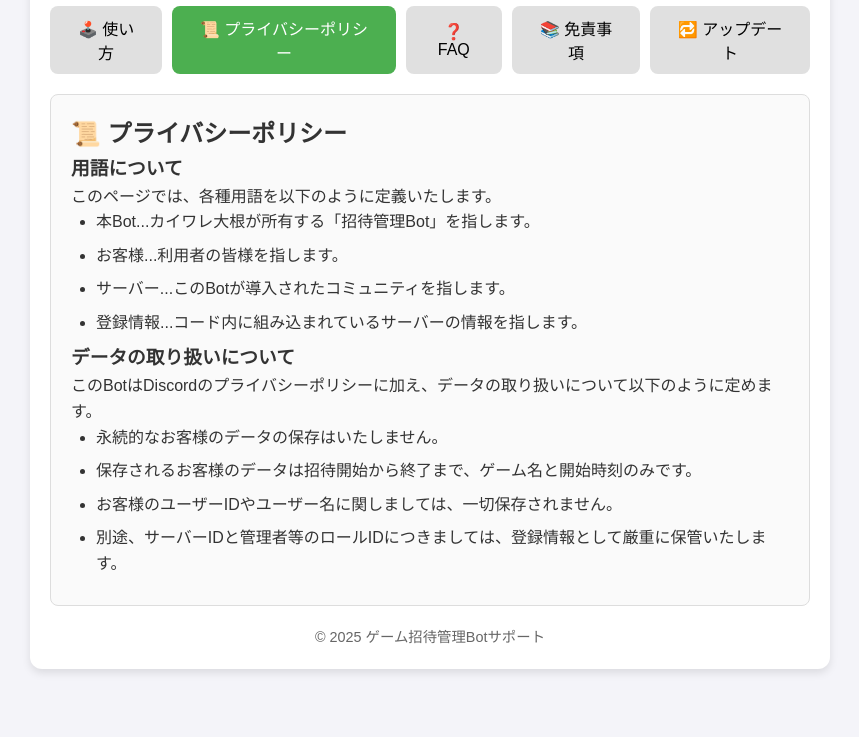
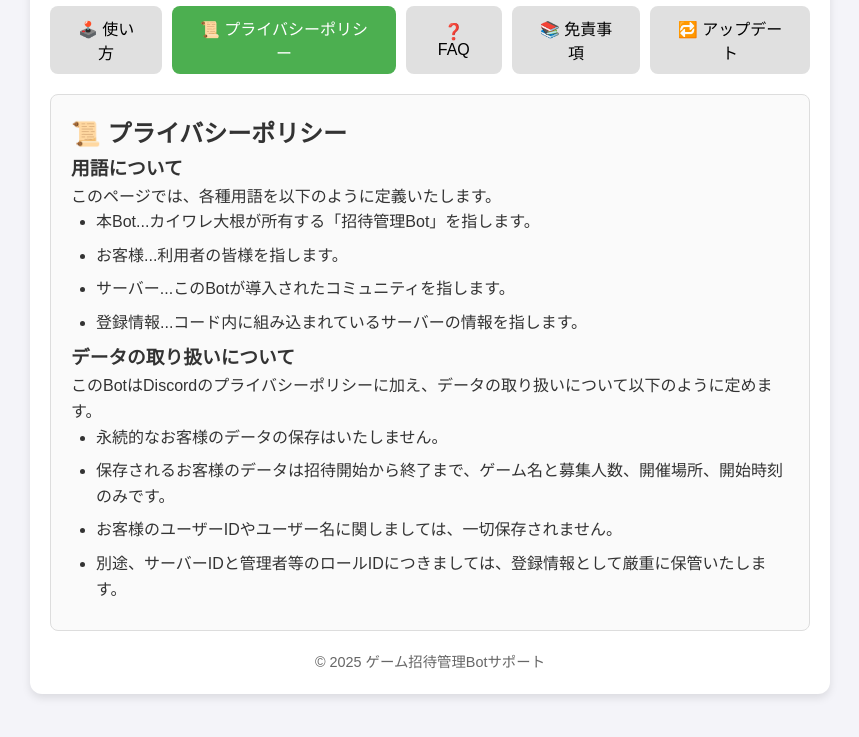
Before and after one commit to KaiwareJP/Botsupport, a plain HTML site: page index.html in a window 1280 px wide. Both pictures are taken after a click on the button "📜 プライバシーポリシー". Shown: the part 135-872 px from the top of the page, without its empty margins (210-1069 px from the left). Drawn offline with Linux system fonts and the light colour scheme.

Commit message:
Update index.html

```diff
--- a/index.html
+++ b/index.html
@@ -66,7 +66,7 @@
                 <p>このBotはDiscordのプライバシーポリシーに加え、データの取り扱いについて以下のように定めます。</p>
                 <ul>
                     <li>永続的なお客様のデータの保存はいたしません。</li>
-                    <li>保存されるお客様のデータは招待開始から終了まで、ゲーム名と開始時刻のみです。</li>
+                    <li>保存されるお客様のデータは招待開始から終了まで、ゲーム名と募集人数、開催場所、開始時刻のみです。</li>
                     <li>お客様のユーザーIDやユーザー名に関しましては、一切保存されません。</li>
                     <li>別途、サーバーIDと管理者等のロールIDにつきましては、登録情報として厳重に保管いたします。</li>
                 </ul>
```
